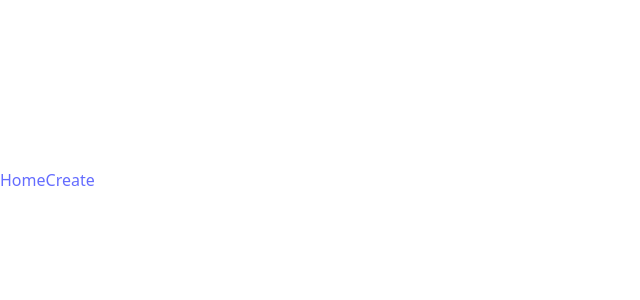
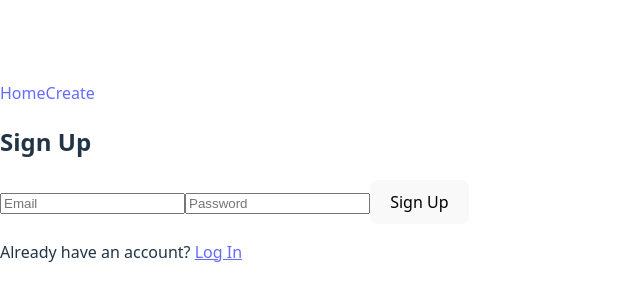
Before and after one commit to LuciSkroder/PlusPoint, a React (Vite) app: page /signup in a window 1280 px wide. Before the commit this address had no page. Shown: the part 220-520 px from the top of the page, without its empty margins (0-640 px from the left). Built offline with nearby package versions, Linux system fonts and the light colour scheme.

Commit message:
firebase account auth

```diff
--- a/src/App.jsx
+++ b/src/App.jsx
@@ -4,6 +4,9 @@ import CreatePage from "./pages/CreatePage";
 import NavBar from "./components/NavBar";
 import UserDetailPage from "./pages/UserDetailPage";
 import UserUpdatePage from "./pages/UserUpdatePage";
+import LoginPage from "./pages/LoginPage";
+import SignUpPage from "./pages/SignUpPage";
+import ForgotPasswordPage from "./pages/ForgotPasswordPage";
 
 export default function App() {
   return (
@@ -11,6 +14,9 @@ export default function App() {
       <NavBar></NavBar>
       <Routes>
         <Route path="/" element={<HomePage />}></Route>
+        <Route path="/login" element={<LoginPage />}></Route>
+        <Route path="/signup" element={<SignUpPage />}></Route>
+        <Route path="/forgotpassword" element={<ForgotPasswordPage />}></Route>
         <Route path="/create" element={<CreatePage />}></Route>
         <Route path="/users/:id" element={<UserDetailPage />}></Route>
         <Route path="/users/:id/update" element={<UserUpdatePage />}></Route>
--- a/src/components/DataBase.jsx
+++ b/src/components/DataBase.jsx
@@ -1,5 +1,6 @@
 import { initializeApp } from "firebase/app";
 import { getDatabase } from "firebase/database";
+import { getAuth } from "firebase/auth";
 
 // Your Firebase configuration (get this from Project settings -> General in the Firebase Console)
 const firebaseConfig = {
@@ -18,3 +19,5 @@ const app = initializeApp(firebaseConfig);
 
 // Get a reference to the Realtime Database service
 export const DataBase = getDatabase(app);
+
+export const Auth = getAuth(app); // Export the Auth service for your login component
--- /dev/null
+++ b/src/pages/ForgotPasswordPage.jsx
@@ -0,0 +1,66 @@
+import React, { useState } from "react";
+import { sendPasswordResetEmail } from "firebase/auth";
+import { Auth } from "../components/DataBase";
+import { useNavigate } from "react-router";
+
+export default function ForgotPasswordPage() {
+  const [email, setEmail] = useState("");
+  const [message, setMessage] = useState(""); // For success or error messages
+  const [error, setError] = useState(""); // To specifically show Firebase errors
+  const navigate = useNavigate();
+
+  const handlePasswordReset = async (e) => {
+    e.preventDefault();
+    setMessage("");
+    setError("");
+
+    if (!email) {
+      setError("Please enter your email address.");
+      return;
+    }
+
+    try {
+      await sendPasswordResetEmail(Auth, email);
+      setMessage("Password reset email sent! Please check your inbox.");
+      // Optional: You might want to redirect them to the login page after a short delay
+      setTimeout(() => {
+        navigate("/login");
+      }, 3000);
+    } catch (err) {
+      setError(err.message);
+      console.error("Password reset error:", err.message);
+    }
+  };
+
+  return (
+    <div>
+      <h2>Forgot Your Password?</h2>
+      <p>
+        Enter your email address below and we'll send you a link to reset your
+        password.
+      </p>
+      <form onSubmit={handlePasswordReset}>
+        <input
+          type="email"
+          placeholder="Email"
+          value={email}
+          onChange={(e) => setEmail(e.target.value)}
+          required
+        />
+        <button type="submit">Send Reset Email</button>
+      </form>
+
+      {message && <p style={{ color: "green" }}>{message}</p>}
+      {error && <p style={{ color: "red" }}>{error}</p>}
+
+      <p>
+        <a
+          onClick={() => navigate("/login")}
+          style={{ cursor: "pointer", textDecoration: "underline" }}
+        >
+          Back to Login
+        </a>
+      </p>
+    </div>
+  );
+}
--- /dev/null
+++ b/src/pages/LoginPage.jsx
@@ -0,0 +1,60 @@
+import React, { useState } from "react";
+import { signInWithEmailAndPassword } from "firebase/auth";
+import { Auth } from "../components/DataBase";
+import { useNavigate } from "react-router";
+
+export default function LoginPage() {
+  const [email, setEmail] = useState("");
+  const [password, setPassword] = useState("");
+  const [error, setError] = useState("");
+  const navigate = useNavigate();
+
+  const handleLogin = async (e) => {
+    e.preventDefault(); // Prevent default form submission
+    setError(""); // Clear previous errors
+    try {
+      await signInWithEmailAndPassword(Auth, email, password);
+      // User logged in successfully!
+      console.log("Logged in successfully!");
+      navigate("/");
+    } catch (err) {
+      setError(err.message);
+      console.error("Login error:", err.message);
+    }
+  };
+
+  return (
+    <div>
+      <h2>Login</h2>
+      <form onSubmit={handleLogin}>
+        <input
+          type="email"
+          placeholder="Email"
+          value={email}
+          onChange={(e) => setEmail(e.target.value)}
+          required
+        />
+        <input
+          type="password"
+          placeholder="Password"
+          value={password}
+          onChange={(e) => setPassword(e.target.value)}
+          required
+        />
+        <button type="submit">Login</button>
+      </form>
+      {error && <p style={{ color: "red" }}>{error}</p>}
+      <p>
+        Don't have an account? <a href="/signup">Sign Up</a>
+      </p>
+      <p>
+        <a
+          onClick={() => navigate("/forgotpassword")}
+          style={{ cursor: "pointer", textDecoration: "underline" }}
+        >
+          Forgot password?
+        </a>
+      </p>
+    </div>
+  );
+}
--- /dev/null
+++ b/src/pages/SignUpPage.jsx
@@ -0,0 +1,85 @@
+import React, { useState } from "react";
+import {
+  createUserWithEmailAndPassword,
+  fetchSignInMethodsForEmail,
+} from "firebase/auth";
+import { Auth } from "../components/DataBase";
+import { useNavigate } from "react-router";
+
+export default function SignUpPage() {
+  const [email, setEmail] = useState("");
+  const [password, setPassword] = useState("");
+  const [error, setError] = useState("");
+  const navigate = useNavigate();
+
+  const handleSignUp = async (e) => {
+    e.preventDefault();
+    setError("");
+
+    try {
+      await createUserWithEmailAndPassword(Auth, email, password);
+      console.log("Signed up successfully!");
+      navigate("/dashboard"); // Redirect to dashboard or a success page
+    } catch (err) {
+      if (err.code === "auth/email-already-in-use") {
+        setError(
+          "This email is already in use. Please try logging in instead, or use a different email."
+        );
+
+        // Optional: Provide more specific guidance on how they originally signed up
+        try {
+          const signInMethods = await fetchSignInMethodsForEmail(Auth, email);
+          if (signInMethods.length > 0) {
+            setError(
+              (prevError) =>
+                `${prevError} It looks like you previously signed up with: ${signInMethods.join(
+                  ", "
+                )}. Please log in using one of these methods.`
+            );
+          }
+        } catch (fetchError) {
+          console.error("Error fetching sign-in methods:", fetchError);
+          // Fallback message if fetching methods fails
+        }
+      } else if (err.code === "auth/weak-password") {
+        setError("Password is too weak. Please choose a stronger password.");
+      } else {
+        setError(err.message);
+      }
+      console.error("Sign up error:", err.message);
+    }
+  };
+
+  return (
+    <div>
+      <h2>Sign Up</h2>
+      <form onSubmit={handleSignUp}>
+        <input
+          type="email"
+          placeholder="Email"
+          value={email}
+          onChange={(e) => setEmail(e.target.value)}
+          required
+        />
+        <input
+          type="password"
+          placeholder="Password"
+          value={password}
+          onChange={(e) => setPassword(e.target.value)}
+          required
+        />
+        <button type="submit">Sign Up</button>
+      </form>
+      {error && <p style={{ color: "red" }}>{error}</p>}
+      <p>
+        Already have an account?{" "}
+        <a
+          onClick={() => navigate("/login")}
+          style={{ cursor: "pointer", textDecoration: "underline" }}
+        >
+          Log In
+        </a>
+      </p>
+    </div>
+  );
+}
```
Also changed, not shown: 1 other file (tests, documents, lock files or other folders).
